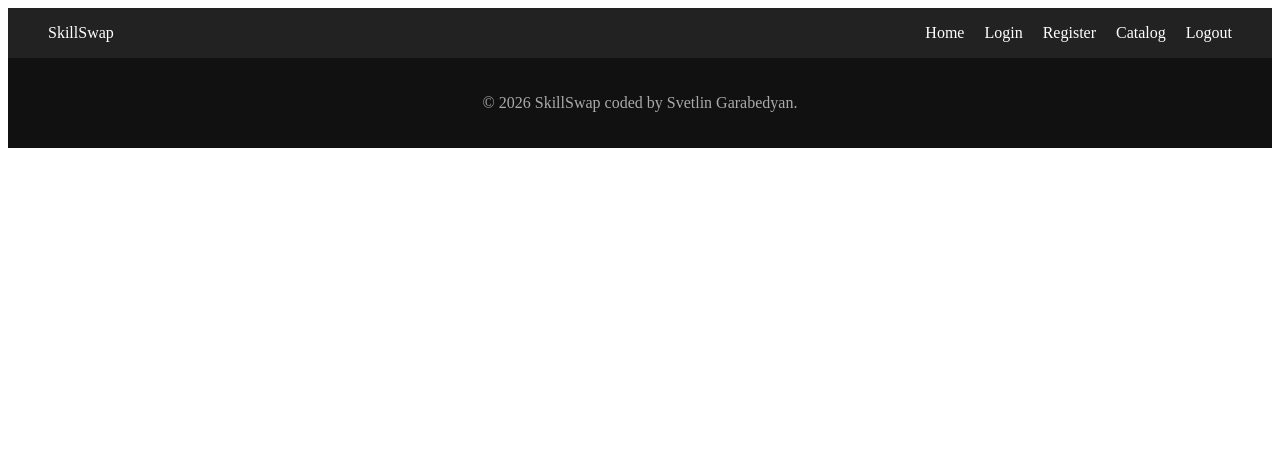
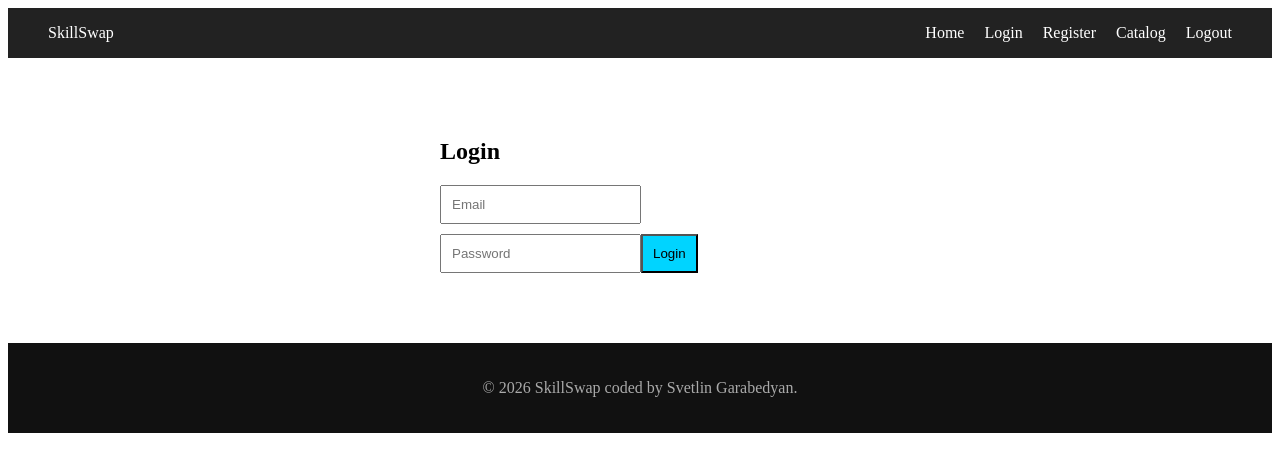
Before and after one commit to SvetlinGG/SkillSwap, an Angular app in the folder client/: page /login in a window 1280 px wide. Before the commit this address led to /. Shown: the top 472 px of the page. Built offline with nearby package versions, Linux system fonts and the light colour scheme.

Commit message:
login component simple UI

```diff
--- a/client/src/app/app.routes.ts
+++ b/client/src/app/app.routes.ts
@@ -1,7 +1,11 @@
 import { Routes } from '@angular/router';
 import { HomeComponent } from './features/home/home/home.component';
+import { LoginComponent } from './features/auth/login/login.component';
 
 export const routes: Routes = [
     {path: '', component: HomeComponent},
+    {path: 'login', component: LoginComponent},
 
+
+    {path: '**', redirectTo: ''}
 ];
--- /dev/null
+++ b/client/src/app/features/auth/login/login.component.css
@@ -0,0 +1,18 @@
+
+
+.form-container {
+    max-width: 400px;
+    margin: 60px auto;
+    display: flex;
+    flex-direction: column;
+  }
+
+  input {
+    margin-bottom: 10px;
+    padding: 10px;
+  }
+
+  button {
+    padding: 10px;
+    background: #00d4ff;
+  }
--- /dev/null
+++ b/client/src/app/features/auth/login/login.component.html
@@ -0,0 +1,10 @@
+<div class="form-container">
+    <h2>Login</h2>
+
+    <form (ngSubmit)="login()">
+      <input type="email" placeholder="Email" [(ngModel)]="email" name="email">
+      <input type="password" placeholder="Password" [(ngModel)]="password" name="password">
+
+      <button type="submit">Login</button>
+    </form>
+  </div>
--- /dev/null
+++ b/client/src/app/features/auth/login/login.component.ts
@@ -0,0 +1,20 @@
+import { Component } from '@angular/core';
+import { FormsModule } from '@angular/forms';
+
+@Component({
+  selector: 'app-login',
+  standalone: true,
+  imports: [FormsModule],
+  templateUrl: './login.component.html',
+  styleUrl: './login.component.css'
+})
+export class LoginComponent {
+
+  email = '';
+  password = '';
+  login(){
+    console.log(this.email, this.password);
+
+  }
+
+}
```
